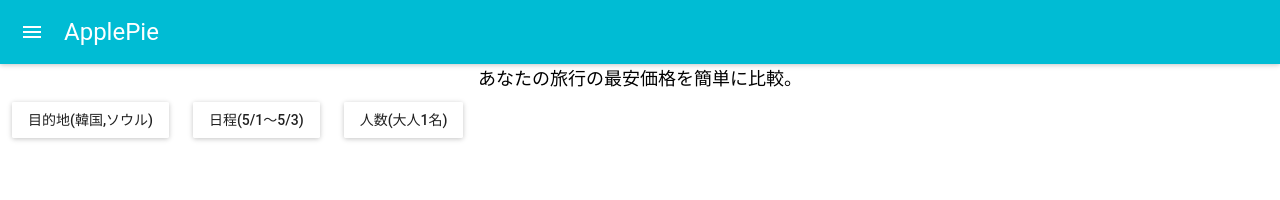
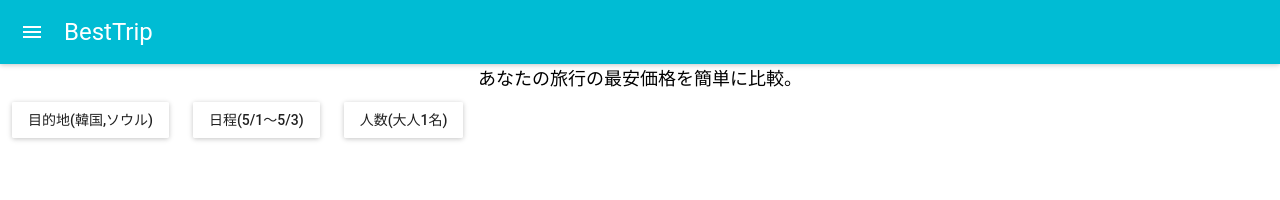
Before and after one commit to take-ookubo/hello_react, a React (Create React App) app: page / in a window 1280 px wide. Shown: the top 200 px of the page. Built offline with nearby package versions, Linux system fonts and the light colour scheme.

Commit message:
Fix to switch URL and Browser Display

```diff
--- a/src/App.js
+++ b/src/App.js
@@ -2,7 +2,7 @@ import React, { Component } from 'react';
 import './App.css';
 import MuiThemeProvider from 'material-ui/styles/MuiThemeProvider';
 import {AppBar,RaisedButton} from 'material-ui';
-import { BrowserRouter, Route, Link } from 'react-router-dom';
+import { BrowserRouter, Route, Link, Switch } from 'react-router-dom';
 import PropTypes from 'prop-types';
 
 class Destination extends Component {
@@ -37,7 +37,7 @@ class GuestNumber extends Component {
   }
 }
 
-class App extends Component {
+class Top extends Component {
   constructor () {
     super();
     const country = '韓国';
@@ -50,16 +50,8 @@ class App extends Component {
     }
   }
 
-  handleChildFunc () {
-    return '';
-    //  自分自身の要素を非表示にするのか、
-  }
-  render() {
-    return (
-        <BrowserRouter>
-          <MuiThemeProvider>
-          <div className="App">
-            <AppBar title="ApplePie" iconClassNameRight="muidocs-icon-navigation-expand-more"/>
+  render () {
+    return(
       <div>
         <div className="CatchCopy">あなたの旅行の最安価格を簡単に比較。</div>
         <Link to='/destination'>
@@ -71,9 +63,29 @@ class App extends Component {
         <Link to='/guest_number'>
           <RaisedButton label={this.state.guest_number} className="Button"/>
         </Link>
+      </div>
+    );
+  }
+}
+
+class App extends Component {
+  handleChildFunc () {
+    return '';
+    //  自分自身の要素を非表示にするのか、
+  }
+  render() {
+    return (
+        <BrowserRouter>
+          <MuiThemeProvider>
+            <div className="App">
+              <AppBar title="BestTrip" iconClassNameRight="muidocs-icon-navigation-expand-more"/>
+              <div>
+                <Switch>
+                  <Route exact path='/' component={Top} />
                   <Route exact path='/destination' render={()=><Destination myFunc={this.handleChildFunc.bind(this)} />} />
                   <Route exact path='/schedule' component={Schedule} />
                   <Route exact path='/guest_number' component={GuestNumber} />
+                </Switch>
               </div>
             </div>
           </MuiThemeProvider>
```
Lines whose indentation alone changed are shown as unchanged.
